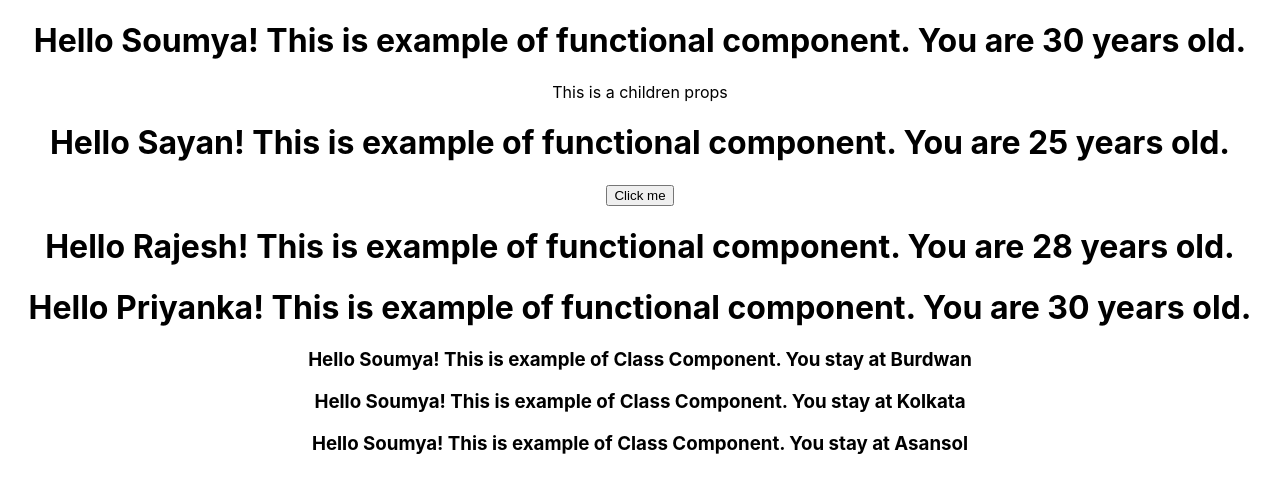
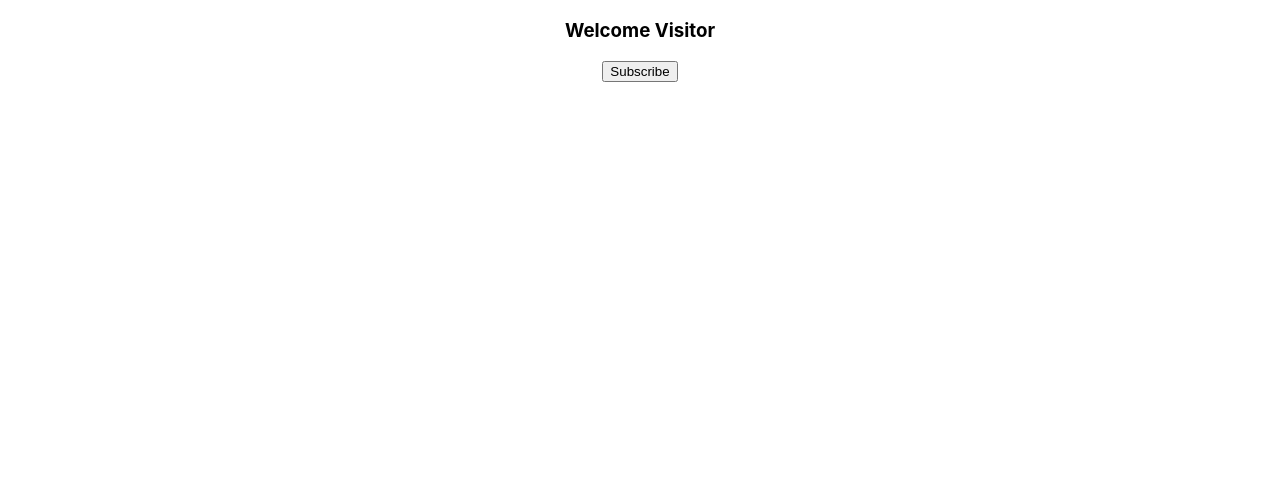
Before and after one commit to Soumya1910/Reactjs-basic, a React (Create React App) app: page / in a window 1280 px wide. Shown: the top 492 px of the page. Built offline with nearby package versions, Linux system fonts and the light colour scheme.

Commit message:
State example implementation

```diff
--- a/src/App.js
+++ b/src/App.js
@@ -2,11 +2,12 @@
 import './App.css';
 import Greet from './component/Functional_Component_Example';
 import Welcome from './component/Class_Component_Example';
+import Message from './component/State_Component_Example';
 
 function App() {
   return (
     <div className="App">
-      <Greet name="Soumya" age= "30">
+      {/* <Greet name="Soumya" age= "30">
         This is a children props
       </Greet>
       <Greet name="Sayan" age = "25">
@@ -16,7 +17,8 @@
       <Greet name="Priyanka" age="30"/>
       <Welcome place="Burdwan"/>
       <Welcome place="Kolkata"/>
-      <Welcome place="Asansol"/>
+      <Welcome place="Asansol"/> */}
+      <Message />
     </div>
   );
 }
--- /dev/null
+++ b/src/component/State_Component_Example.js
@@ -0,0 +1,28 @@
+import React, { Component } from 'react'
+
+export class Message extends Component {
+
+    constructor(){
+        super()
+        this.state = {
+            message : "Welcome Visitor"
+        }
+    }
+
+    changeMessage(){
+        this.setState({
+            message : "Thank you for subscribe"
+        })
+    }
+
+    render() {
+        return (
+            <div>
+                <h3>{this.state.message}</h3>
+                <button onClick={() => this.changeMessage()}>Subscribe</button>
+            </div>
+        )
+    }
+}
+
+export default Message
```
Also changed, not shown: pic/props_vs_state.PNG (added).
